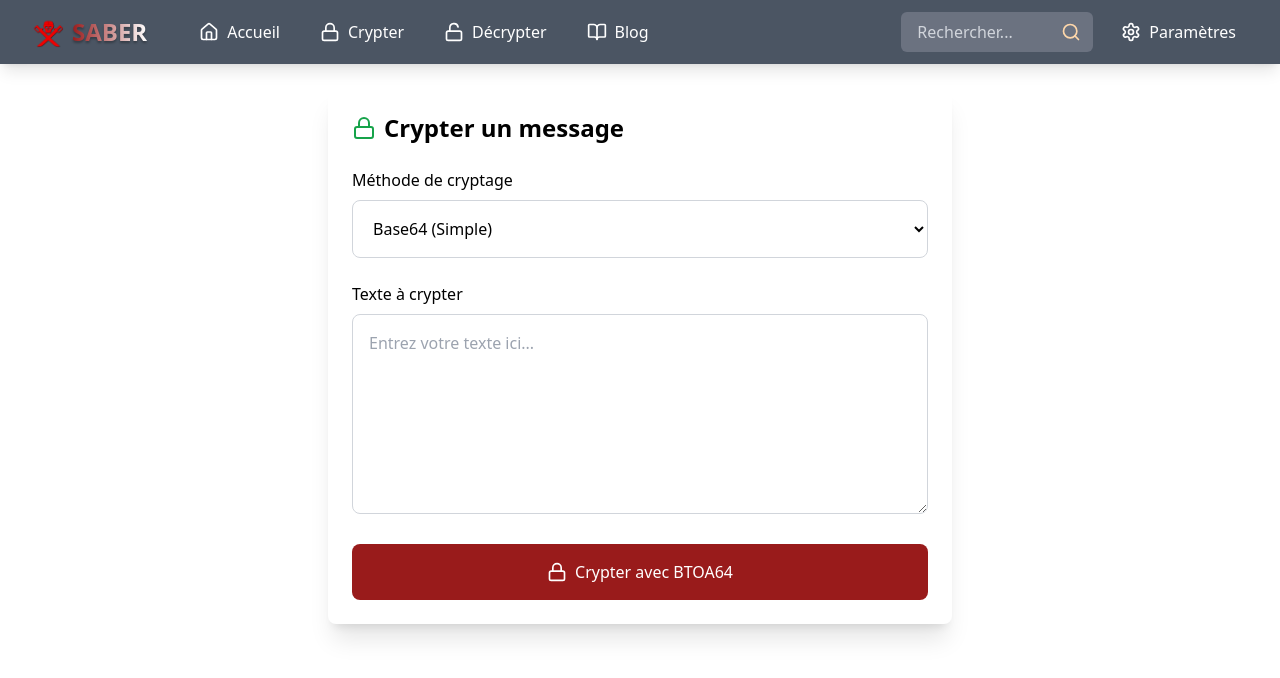
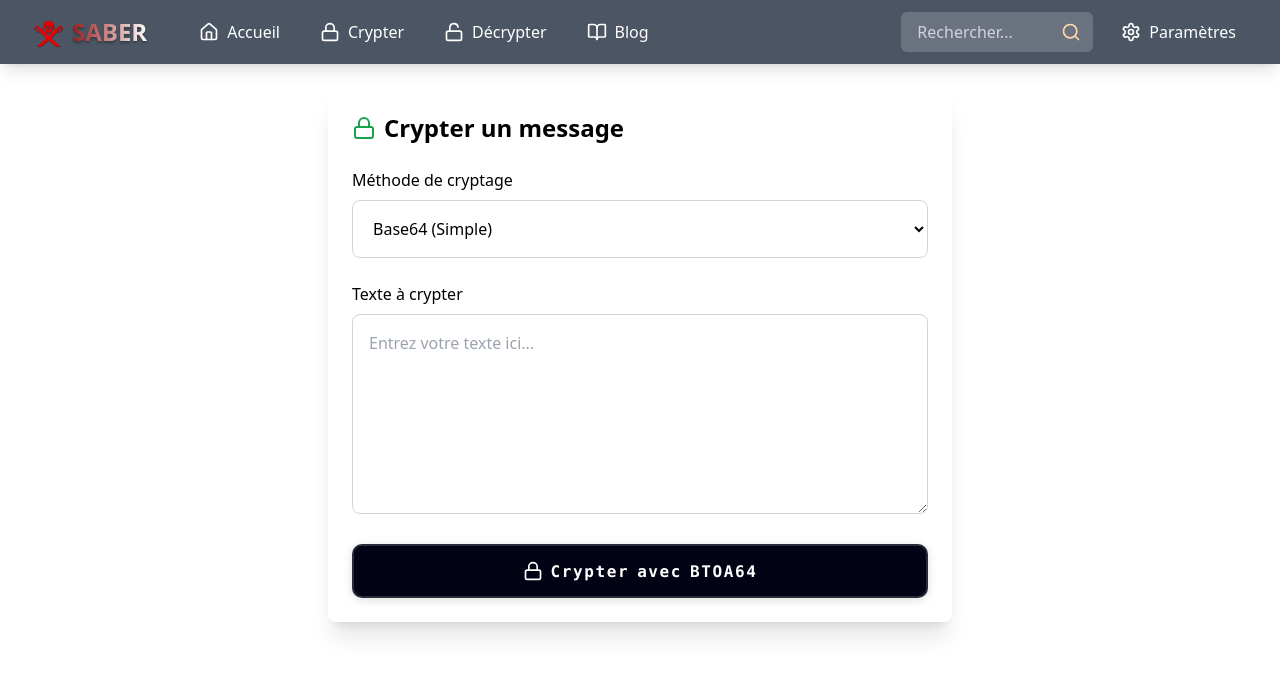
Before and after one commit to mpgamer75/fall2024-webtech-210, a Next.js app in the folder app-cryptage/: page /encrypt in a window 1280 px wide. Shown: the top 678 px of the page. Built offline with nearby package versions, Linux system fonts and the light colour scheme.

Commit message:
style: Ajout d'un effet glitch améliorer au niveau du logo de la page principale et ajout dun effet glitch au niveau du bouton 'Crypter avec {}'/ modification du global.css

```diff
--- a/app-cryptage/src/app/components/DecryptForm.js
+++ b/app-cryptage/src/app/components/DecryptForm.js
@@ -260,11 +260,12 @@ const DecryptForm = () => {
             </div>
           )}
 
-          {/* Bouton de soumission */}
+          {/* Bouton de soumission // prblème au niveau de l'effet hoover pour le bouton de decryptage  */}
           <button
             type="submit"
             disabled={isLoading}
             className={`w-full py-4 rounded-lg transition-colors flex items-center justify-center gap-2
+
               ${isLoading
                 ? 'bg-gray-400 cursor-not-allowed'
                 : 'bg-red-800 hover:bg-red-800'}
--- a/app-cryptage/src/app/components/EncryptForm.js
+++ b/app-cryptage/src/app/components/EncryptForm.js
@@ -296,20 +296,21 @@ const EncryptForm = () => {
           <button
             type="submit"
             disabled={isLoading}
-            className={`w-full py-4 rounded-lg transition-colors flex items-center justify-center gap-2
+            className={`ui-btn w-full py-4 rounded-lg transition-colors flex items-center justify-center gap-2
               ${isLoading
                 ? 'bg-gray-400 cursor-not-allowed'
-                : 'bg-red-800 hover:bg-red-800'}
+                : 'bg-red-800 hover:bg-dark'}
               text-white
             `}
           >
           {/*Les {isLoading} permettent de gérer les actions multiples ( sans ça, les utilisateurs ne sauraient pas qu'une action est en cours, ils pourraient modifier les actions alors q'une action est en cours ou cliquer plusieurs fois sur un bouton) */}
             {isLoading ? (
-              <span>Chiffrement en cours...</span>
+              <span className="glitch-text">Chiffrement en cours...</span>
             ) : (
               <>
                 <Lock className="w-5 h-5" />
-                Crypter avec {formData.method}
+                {/*Ici la ligne de code est longu et mal faite mais ce n'est que temporaire */}
+                <span className="glitch-text">Crypt<span className='glitch-text'>er</span> </span> <span className="glitch-text">avec </span> <span className="glitch-text"> {formData.method}</span>
               </>
             )}
           </button>
--- a/app-cryptage/src/app/components/Logo.js
+++ b/app-cryptage/src/app/components/Logo.js
@@ -1,4 +1,4 @@
-// src/components/Logo.js
+// src/app/components/Logo.js
 'use client';
 
 import Image from 'next/image';
@@ -10,62 +10,16 @@ const Logo = ({ size = 'small' }) => {
 
   return (
     <div className={`flex ${size === 'large' ? 'flex-col items-center' : 'items-center space-x-2'}`}>
-      {size === 'large' ? (
-        <div
-          className="glitch-container"
-          onMouseEnter={() => setIsHovering(true)}
-          onMouseLeave={() => setIsHovering(false)}
-        >
-          {/* Image principale */}
-          <Image
-            src="/logo-app3.png"
-            alt="SABER"
-            {...dimensions}
-            className="object-contain relative z-10"
-            priority
-          />
-          {/* Couches de glitch */}
-          {isHovering && (
-            <>
-              <div className="glitch-effect">
-                <Image
-                  src="/logo-app3.png"
-                  alt=""
-                  {...dimensions}
-                  className="object-contain"
-                  priority
-                />
-              </div>
-              <div className="glitch-effect">
-                <Image
-                  src="/logo-app3.png"
-                  alt=""
-                  {...dimensions}
-                  className="object-contain"
-                  priority
-                />
-              </div>
-              <div className="glitch-effect">
-                <Image
-                  src="/logo-app3.png"
-                  alt=""
-                  {...dimensions}
-                  className="object-contain"
-                  priority
-                />
-              </div>
-            </>
-          )}
-        </div>
-      ) : (
+      <div className="logo-glitch">
         <Image
           src="/logo-app3.png"
           alt="SABER"
           {...dimensions}
-          className="object-contain"
+          className="object-contain relative z-10"
           priority
         />
-      )}
+      </div>
+
       {size === 'small' && (
         <span className="font-bold text-xl text-white">
           SABER
--- a/app-cryptage/src/app/globals.css
+++ b/app-cryptage/src/app/globals.css
@@ -180,3 +180,240 @@
     transform: translate(0);
   }
 }
+
+
+.logo-glitch {
+  display: inline-block;
+  position: relative;
+}
+
+.logo-glitch img {
+  display: inline-block;
+  position: relative;
+  z-index: 1; /* L'image reste au-dessus */
+}
+
+/* Effet de glitch limité à l'image */
+.logo-glitch::after {
+  content: "";
+  position: absolute;
+  top: 0;
+  left: 0;
+  width: 100%;
+  height: 100%;
+  background: url('/logo-app3.png') no-repeat center/contain; /* Utilise l'image comme contenu */
+  clip-path: var(--slice-0); /* Définit la première découpe */
+  animation: none; /* Animation inactive au départ */
+  z-index: 2; /* Position au-dessus de l'image */
+  mix-blend-mode: overlay; /* Mélange pour un effet cyberpunk */
+  pointer-events: none; /* Pas d’interaction utilisateur */
+}
+
+.logo-glitch:hover::after {
+  animation: 2s cyberpunk-glitch infinite;
+  animation-timing-function: steps(3, end); /* Animation active au hover */
+}
+
+@keyframes cyberpunk-glitch {
+  0% {
+    clip-path: inset(10% 10% 10% 10%); /* Découpe au centre */
+    transform: translate(-35px, -25px) skew(3deg, 3deg);
+  }
+  10% {
+    clip-path: inset(0% 50% 20% 0%); /* Découpe bas et gauche */
+    transform: translate(30px, -30px) rotate(-2deg);
+  }
+  20% {
+    clip-path: inset(15% 0% 50% 25%); /* Découpe haut et droite */
+    transform: translate(-25px, 35px) rotate(1deg);
+  }
+  30% {
+    clip-path: inset(0% 20% 10% 60%); /* Découpe coin bas gauche */
+    transform: translate(15px, -15px) skew(-3deg, 2deg);
+  }
+  40% {
+    clip-path: inset(30% 5% 70% 15%); /* Découpe sur les bords */
+    transform: translate(25px, 25px) rotate(3deg);
+  }
+  50% {
+    clip-path: inset(0% 10% 0% 10%); /* Découpe globale */
+    transform: translate(-40px, 10px) skew(5deg, -2deg);
+  }
+  60% {
+    clip-path: inset(20% 30% 15% 5%); /* Découpe irrégulière */
+    transform: translate(20px, -20px) rotate(-3deg);
+  }
+  70% {
+    clip-path: inset(5% 5% 5% 5%); /* Zone globale */
+    transform: translate(-15px, 30px) skew(-4deg, 3deg);
+  }
+  80% {
+    clip-path: inset(40% 40% 0% 40%); /* Découpe plus basse */
+    transform: translate(30px, -35px) rotate(2deg);
+  }
+  100% {
+    clip-path: inset(10% 10% 10% 10%); /* Retour à la découpe initiale */
+    transform: translate(0, 0);
+  }
+}
+
+.logo-glitch:hover img {
+  filter: brightness(1.5); /* Augmente la luminosité */
+  transition: filter 0.3s ease-in-out;
+}
+
+
+
+
+
+/* From Uiverse.io by devanshsatwara */
+/* Ajout de l'effet glitch pour l'état isLoading */
+/* From Uiverse.io by devanshsatwara */
+.ui-btn {
+  --btn-default-bg: #010314;
+  --btn-padding: 15px 20px;
+  --btn-hover-bg: rgb(51, 51, 51);
+  --btn-transition: 0.3s;
+  --btn-letter-spacing: 0.1rem;
+  --btn-animation-duration: 1.2s;
+  --btn-shadow-color: rgba(0, 0, 0, 0.137);
+  --btn-shadow: 0 2px 10px 0 var(--btn-shadow-color);
+  --hover-btn-color: #7241FF;
+  --default-btn-color: #fff;
+  --font-size: 16px;
+  --font-weight: 600;
+  --font-family: Menlo, Roboto Mono, monospace;
+  box-sizing: border-box;
+  padding: var(--btn-padding);
+  display: flex;
+  align-items: center;
+  justify-content: center;
+  color: var(--default-btn-color);
+  font: var(--font-weight) var(--font-size) var(--font-family);
+  background: var(--btn-default-bg);
+  cursor: pointer;
+  transition: var(--btn-transition);
+  overflow: hidden;
+  box-shadow: var(--btn-shadow);
+  border-radius: 10px;
+  border: 2px solid #2A2B3A;
+}
+
+.ui-btn span {
+  letter-spacing: var(--btn-letter-spacing);
+  transition: var(--btn-transition);
+  box-sizing: border-box;
+  position: relative;
+  background: inherit;
+}
+
+.ui-btn span::before {
+  box-sizing: border-box;
+  position: absolute;
+  content: "";
+  background: inherit;
+}
+
+.ui-btn:hover,
+.ui-btn:focus {
+  background: var(--btn-default-bg);
+  box-shadow: 0px 0px 10px 0px rgba(119, 68, 255, 0.7);
+  border: 2px solid #7241FF;
+}
+
+.ui-btn:hover span,
+.ui-btn:focus span {
+  color: var(--hover-btn-color);
+}
+
+.ui-btn:hover span::before,
+.ui-btn:focus span::before {
+  animation: chitchat linear both var(--btn-animation-duration);
+}
+
+/* Ajout de l'effet glitch pour l'état isLoading */
+.glitch-text {
+  position: relative;
+  font-weight: 600;
+  font-size: 16px;
+  font-family: Menlo, Roboto Mono, monospace;
+  display: inline-block;
+}
+
+.glitch-text::before {
+  box-sizing: border-box;
+  position: absolute;
+  content: attr(data-text);
+  background: inherit;
+}
+
+.ui-btn.is-loading .glitch-text {
+  animation: chitchat 1.2s infinite;
+}
+
+/* Clé pour l'effet glitch */
+@keyframes chitchat {
+  0% {
+    content: "#";
+  }
+  5% {
+    content: ".";
+  }
+  10% {
+    content: "^{";
+  }
+  15% {
+    content: "-!";
+  }
+  20% {
+    content: "#$_";
+  }
+  25% {
+    content: "№:0";
+  }
+  30% {
+    content: "#{+.";
+  }
+  35% {
+    content: "@}-?";
+  }
+  40% {
+    content: "?{4@%";
+  }
+  45% {
+    content: "=.,^!";
+  }
+  50% {
+    content: "?2@%";
+  }
+  55% {
+    content: "\\;1}]";
+  }
+  60% {
+    content: "?{%:%";
+  }
+  65% {
+    content: "|{f[4";
+  }
+  70% {
+    content: "{4%0%";
+  }
+  75% {
+    content: "'1_0<";
+  }
+  80% {
+    content: "{0%";
+  }
+  85% {
+    content: "]>'";
+  }
+  90% {
+    content: "4";
+  }
+  95% {
+    content: "2";
+  }
+  100% {
+    content: "";
+  }
+}
```
